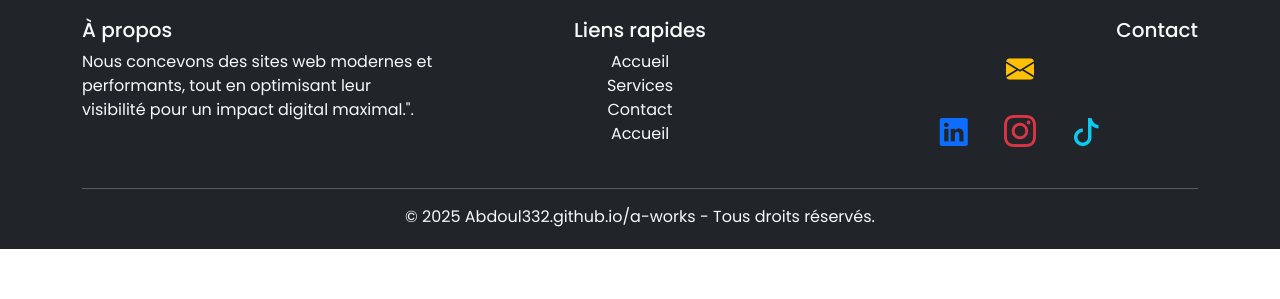
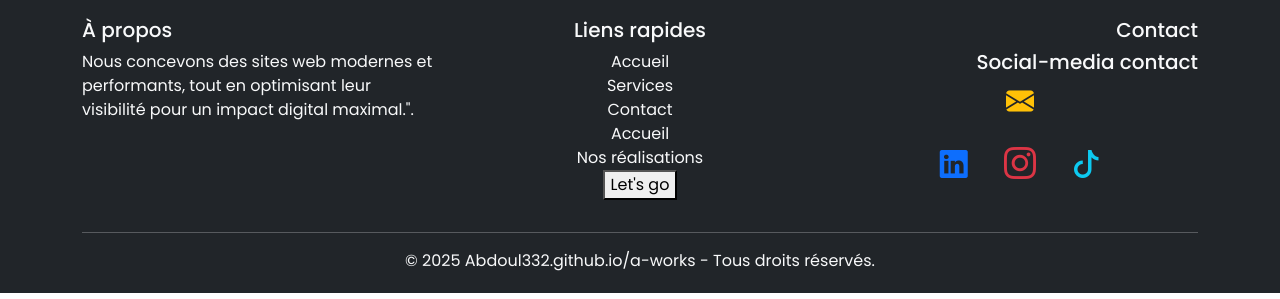
Before and after one commit to Abdoul332/a-works, a plain HTML site: page index.html in a window 1280 px wide. Shown: the part 501-800 px from the top of the page. Drawn offline with nearby package versions, Linux system fonts and the light colour scheme.

Commit message:
Update index.html

```diff
--- a/index.html
+++ b/index.html
@@ -66,10 +66,14 @@
                       <li><a href="#" class="text-light text-decoration-none">Services</a></li>
                       <li><a href="#" class="text-light text-decoration-none">Contact</a></li>
                       <li><a href="https://abdoul332.github.io/a-works/"class="text-light text-decoration-none">Accueil</a></li>
+                      <li><a href="https://www.upwork.com/freelancers/~019b37056d42cfbd4a?p=1884282142477860864" class="text-light text-decoration-none">Nos réalisations</a></li>
+                      <li><button>Let's go<a href="#" class="text-light text-de"></a></button>
+                      </li>
                   </ul>
               </div>
               <div class="col-md-4  ">
                  <h5 class=" text-md-end ">Contact</h5>
+                 <h5 class=" text-md-end ">Social-media contact</h5>
 
                     <p class="fs-5 text-center social-icons">
                       <a href="mailto:Abdoul332@gmail.com.com" class="text-light text-decoration-none">
```
